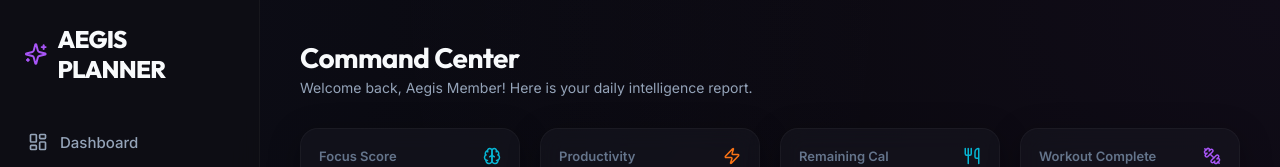
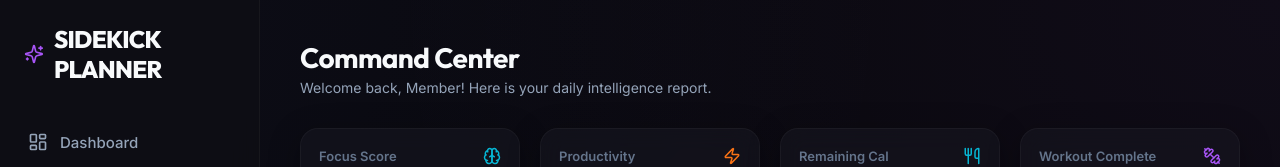
Before and after one commit to Utkarsh0729/All-in-one-planner, a React (Vite) app in the folder frontend/: page / in a window 1280 px wide. Shown: the top 167 px of the page. Built offline with nearby package versions, Linux system fonts and the light colour scheme; no server answers; sample sign-in values are in the browser's storage.

Commit message:
rename app from Aegis to Sidekick across components and titles

```diff
--- a/frontend/index.html
+++ b/frontend/index.html
@@ -9,7 +9,7 @@
     <script src="https://accounts.google.com/gsi/client" async defer></script>
 
     <!-- SEO Best Practices -->
-    <title>Aegis - Ultimate All-in-One Planner & Health Assistant</title>
+    <title>Sidekick - Ultimate All-in-One Planner & Health Assistant</title>
     <meta name="description" content="Manage your calories, AI workout plans, daily routines, weekly goals, secure notes, and reminders in a dark, premium MERN interface." />
 
     <!-- Google Fonts -->
--- a/frontend/src/App.jsx
+++ b/frontend/src/App.jsx
@@ -21,7 +21,7 @@ const ProtectedRoute = ({ children }) => {
   if (loading) {
     return (
       <div style={{ display: 'flex', alignItems: 'center', justifyContent: 'center', height: '100vh', backgroundColor: '#08080c', color: '#94a3b8' }}>
-        <p style={{ fontSize: '18px', fontWeight: '500' }}>Initializing Aegis Planner...</p>
+        <p style={{ fontSize: '18px', fontWeight: '500' }}>Initializing Sidekick Planner...</p>
       </div>
     );
   }
--- a/frontend/src/components/Sidebar.jsx
+++ b/frontend/src/components/Sidebar.jsx
@@ -41,7 +41,7 @@ const Sidebar = () => {
     <aside className="sidebar">
       <div className="sidebar-logo">
         <Sparkles size={24} className="text-purple" />
-        <span>AEGIS <span>PLANNER</span></span>
+        <span>SIDEKICK <span>PLANNER</span></span>
       </div>
 
       <ul className="sidebar-menu">
--- a/frontend/src/pages/Dashboard.jsx
+++ b/frontend/src/pages/Dashboard.jsx
@@ -294,7 +294,7 @@ const Dashboard = () => {
         <div>
           <h1 className="page-title">Command Center</h1>
           <p className="page-subtitle">
-            Welcome back, {user ? user.name : 'Aegis Member'}! Here is your daily intelligence report.
+            Welcome back, {user ? user.name : 'Member'}! Here is your daily intelligence report.
           </p>
         </div>
         {data.currentStreak > 0 && (
--- a/frontend/src/pages/WeekScheduler.jsx
+++ b/frontend/src/pages/WeekScheduler.jsx
@@ -816,7 +816,7 @@ const WeekScheduler = () => {
                       { id: 'workout_7', name: '7-Day Workout Streak', description: 'Log completed exercises for 7 consecutive days', icon: '🔥' },
                       { id: 'consistency_30', name: '30-Day Consistency Badge', description: 'Maintain a 30-day streak in fitness, nutrition, or productivity', icon: '🏆' },
                       { id: 'tasks_100', name: '100 Completed Tasks', description: 'Successfully finish 100 goals or sub-task checklist items', icon: '⚡' },
-                      { id: 'first_month', name: 'First Month Completed', description: 'Stay active on Aegis Planner for a month or more', icon: '🌟' }
+                      { id: 'first_month', name: 'First Month Completed', description: 'Stay active on Sidekick for a month or more', icon: '🌟' }
                     ];
 
                     return allPossibleBadges.map((badge) => {
```
